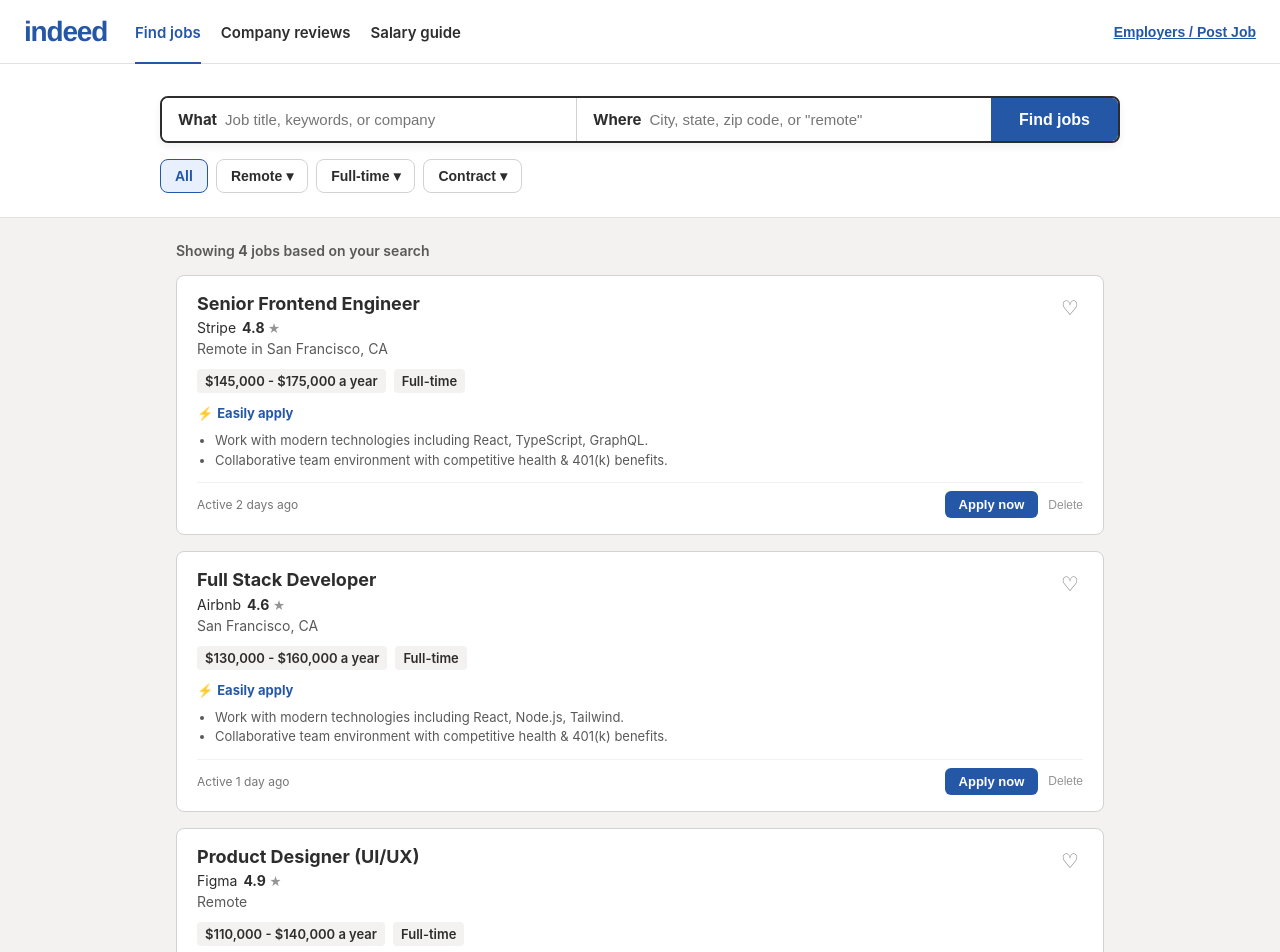
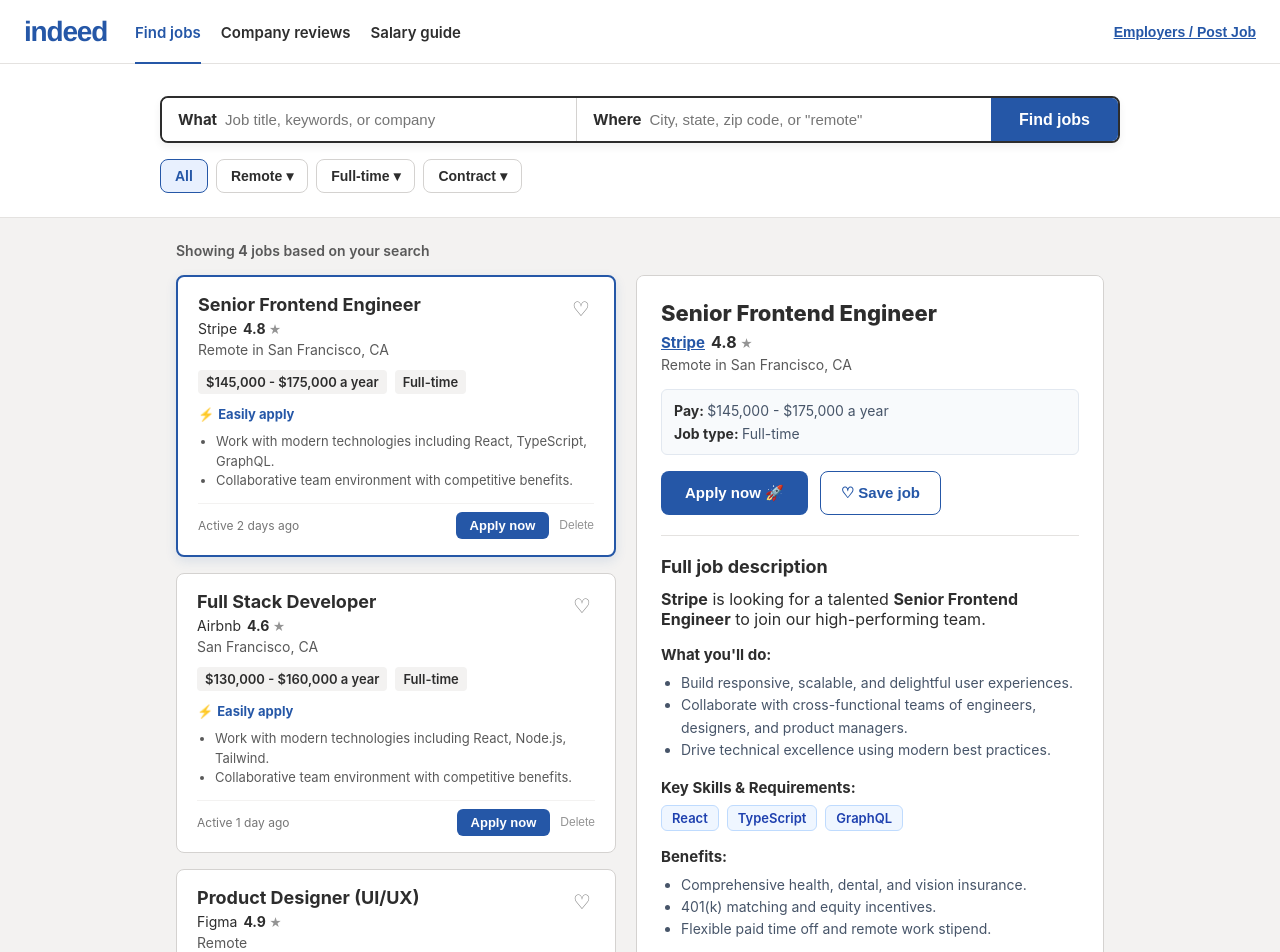
Before and after one commit to Hamdan-a11y/Hire-Flow, a React (Vite) app: page / in a window 1280 px wide. Shown: the top 952 px of the page. Built offline with nearby package versions, Linux system fonts and the light colour scheme.

Commit message:
feat: implement job portal layout with responsive CSS and job details component

```diff
--- a/src/App.jsx
+++ b/src/App.jsx
@@ -1,12 +1,14 @@
 import { useState } from "react";
 import JobCard from "./components/JobCard";
 import JobForm from "./components/JobForm";
+import JobDetails from "./components/JobDetails";
 
 export default function App() {
   const [searchTerm, setSearchTerm] = useState("");
   const [locationTerm, setLocationTerm] = useState("");
   const [showForm, setShowForm] = useState(false);
   const [selectedType, setSelectedType] = useState("All");
+  const [selectedJobId, setSelectedJobId] = useState(1);
 
   const [jobs, setJobs] = useState([
     {
@@ -73,13 +75,22 @@
     return matchesSearch && matchesLocation && matchesType;
   });
 
+  // Find the selected job object to pass to JobDetails
+  const selectedJob =
+    jobs.find((job) => job.id === selectedJobId) || filteredJobs[0] || null;
+
   const handleAddJob = (newJob) => {
     setJobs([newJob, ...jobs]);
+    setSelectedJobId(newJob.id); // Auto-select the newly added job
     setShowForm(false);
   };
 
   const handleDeleteJob = (idToDelete) => {
-    setJobs(jobs.filter((job) => job.id !== idToDelete));
+    const updated = jobs.filter((job) => job.id !== idToDelete);
+    setJobs(updated);
+    if (selectedJobId === idToDelete && updated.length > 0) {
+      setSelectedJobId(updated[0].id);
+    }
   };
 
   return (
@@ -119,7 +130,7 @@
         </div>
       </nav>
 
-      {/* 2. Indeed Search Section (What & Where) */}
+      {/* 2. Search Section (What & Where) */}
       <header className="search-hero">
         <div className="search-box-wrapper">
           <div className="search-field">
@@ -162,9 +173,9 @@
         </div>
       </header>
 
-      {/* 4. Main Job Feed */}
+      {/* 4. Main 2-Column Split Feed */}
       <main className="feed-container">
-        {/* Post Form (if opened) */}
+        {/* Post Form Modal/Card (if opened) */}
         {showForm && (
           <div style={{ marginBottom: "24px" }}>
             <JobForm onAddJob={handleAddJob} />
@@ -177,7 +188,9 @@
           </span>
         </div>
 
-        {/* Job Cards List */}
+        {/* 2-Column Split View: List on the Left, Details on the Right */}
+        <div className="indeed-split-layout">
+          {/* Left Column: Job Cards List */}
           <section className="job-list">
             {filteredJobs.length === 0 ? (
               <div
@@ -193,7 +206,7 @@
                   No jobs match your search
                 </h3>
                 <p style={{ color: "#595959", fontSize: "14px" }}>
-                Try different keywords or remove filters to see more results.
+                  Try different keywords or remove filters.
                 </p>
               </div>
             ) : (
@@ -201,11 +214,21 @@
                 <JobCard
                   key={job.id}
                   {...job}
+                  isSelected={job.id === selectedJobId}
+                  onSelect={setSelectedJobId}
                   onDelete={handleDeleteJob}
                 />
               ))
             )}
           </section>
+
+          {/* Right Column: Sticky Job Details Pane */}
+          {filteredJobs.length > 0 && selectedJob && (
+            <aside>
+              <JobDetails job={selectedJob} />
+            </aside>
+          )}
+        </div>
       </main>
     </div>
   );
--- a/src/components/JobCard.jsx
+++ b/src/components/JobCard.jsx
@@ -10,13 +10,18 @@
   tags = [],
   posted,
   rating = "4.5",
+  isSelected,
+  onSelect,
   onDelete,
 }) {
   const [isApplied, setIsApplied] = useState(false);
   const [isSaved, setIsSaved] = useState(false);
 
   return (
-    <div className={`indeed-card ${isApplied ? "applied" : ""}`}>
+    <div
+      className={`indeed-card ${isSelected ? "selected" : ""}`}
+      onClick={() => onSelect(id)}
+    >
       {/* Top Header: Title + Bookmark Heart */}
       <div className="card-top">
         <div>
@@ -30,10 +35,13 @@
           <div className="card-location">{location}</div>
         </div>
 
-        {/* Indeed Heart Bookmark */}
+        {/* Heart Bookmark Button */}
         <button
           className={`btn-bookmark ${isSaved ? "saved" : ""}`}
-          onClick={() => setIsSaved(!isSaved)}
+          onClick={(e) => {
+            e.stopPropagation(); // Don't trigger card selection when clicking heart
+            setIsSaved(!isSaved);
+          }}
           title={isSaved ? "Saved" : "Save job"}
         >
           {isSaved ? "♥" : "♡"}
@@ -55,7 +63,7 @@
       {/* Snippet Bullet Points */}
       <ul className="card-snippets">
         <li>Work with modern technologies including {tags.join(", ")}.</li>
-        <li>Collaborative team environment with competitive health & 401(k) benefits.</li>
+        <li>Collaborative team environment with competitive benefits.</li>
       </ul>
 
       {/* Footer: Date posted + Apply Action + Delete */}
@@ -64,7 +72,10 @@
 
         <div style={{ display: "flex", gap: "10px", alignItems: "center" }}>
           <button
-            onClick={() => setIsApplied(true)}
+            onClick={(e) => {
+              e.stopPropagation(); // Don't trigger card selection when clicking apply
+              setIsApplied(true);
+            }}
             disabled={isApplied}
             style={{
               backgroundColor: isApplied ? "#10b981" : "#2557a7",
@@ -81,7 +92,10 @@
           </button>
 
           <button
-            onClick={() => onDelete(id)}
+            onClick={(e) => {
+              e.stopPropagation(); // Don't trigger card selection when deleting
+              onDelete(id);
+            }}
             style={{
               background: "transparent",
               border: "none",
--- /dev/null
+++ b/src/components/JobDetails.jsx
@@ -0,0 +1,99 @@
+import { useState } from "react";
+
+export default function JobDetails({ job }) {
+  const [isApplied, setIsApplied] = useState(false);
+  const [isSaved, setIsSaved] = useState(false);
+
+  if (!job) {
+    return (
+      <div className="indeed-details-pane empty">
+        <p>Select a job to view details</p>
+      </div>
+    );
+  }
+
+  return (
+    <div className="indeed-details-pane">
+      {/* Header Info */}
+      <div className="details-header">
+        <h1 className="details-title">{job.title}</h1>
+        <div className="details-company-line">
+          <a href="#" className="details-company-name">
+            {job.company}
+          </a>
+          <span className="company-rating">
+            {job.rating} <span className="company-stars">★</span>
+          </span>
+        </div>
+        <p className="details-location">{job.location}</p>
+      </div>
+
+      {/* Salary & Type info box */}
+      <div className="details-pill-box">
+        <div>
+          <span className="details-label">Pay: </span>
+          <span className="details-value">{job.salary}</span>
+        </div>
+        <div>
+          <span className="details-label">Job type: </span>
+          <span className="details-value">{job.type}</span>
+        </div>
+      </div>
+
+      {/* Action Buttons */}
+      <div className="details-actions">
+        <button
+          className="btn-indeed-apply"
+          onClick={() => setIsApplied(true)}
+          disabled={isApplied}
+        >
+          {isApplied ? "Applied ✓" : "Apply now 🚀"}
+        </button>
+
+        <button
+          className={`btn-indeed-save ${isSaved ? "saved" : ""}`}
+          onClick={() => setIsSaved(!isSaved)}
+        >
+          {isSaved ? "♥ Saved" : "♡ Save job"}
+        </button>
+      </div>
+
+      <hr className="details-divider" />
+
+      {/* Full Description Content */}
+      <div className="details-body">
+        <h3>Full job description</h3>
+        <p>
+          <strong>{job.company}</strong> is looking for a talented{" "}
+          <strong>{job.title}</strong> to join our high-performing team.
+        </p>
+
+        <h4>What you'll do:</h4>
+        <ul>
+          <li>Build responsive, scalable, and delightful user experiences.</li>
+          <li>Collaborate with cross-functional teams of engineers, designers, and product managers.</li>
+          <li>Drive technical excellence using modern best practices.</li>
+        </ul>
+
+        <h4>Key Skills & Requirements:</h4>
+        <div className="details-tags">
+          {job.tags &&
+            job.tags.map((tag, index) => (
+              <span key={index} className="details-tag-badge">
+                {tag}
+              </span>
+            ))}
+        </div>
+
+        <h4>Benefits:</h4>
+        <ul>
+          <li>Comprehensive health, dental, and vision insurance.</li>
+          <li>401(k) matching and equity incentives.</li>
+          <li>Flexible paid time off and remote work stipend.</li>
+        </ul>
+
+        <p className="details-posted-date">Posted {job.posted}</p>
+      </div>
+    </div>
+  );
+}
--- a/src/index.css
+++ b/src/index.css
@@ -317,3 +317,163 @@
 .btn-bookmark:hover {
   color: #2557a7;
 }
+/* 2-Column Split Layout */
+.indeed-split-layout {
+  display: grid;
+  grid-template-columns: 440px 1fr;
+  gap: 20px;
+  align-items: start;
+}
+
+@media (max-width: 900px) {
+  .indeed-split-layout {
+    grid-template-columns: 1fr;
+  }
+}
+
+/* Selected Card Highlight */
+.indeed-card.selected {
+  border: 2px solid #2557a7;
+  box-shadow: 0 4px 12px rgba(37, 87, 167, 0.12);
+}
+
+/* Sticky Details Pane */
+.indeed-details-pane {
+  background: #ffffff;
+  border: 1px solid #d4d2d0;
+  border-radius: 8px;
+  padding: 24px;
+  position: sticky;
+  top: 80px;
+  max-height: calc(100vh - 100px);
+  overflow-y: auto;
+  text-align: left;
+}
+
+.details-title {
+  font-size: 22px;
+  font-weight: 800;
+  color: #2d2d2d;
+  margin-bottom: 6px;
+}
+
+.details-company-name {
+  color: #2557a7;
+  font-weight: 700;
+  text-decoration: underline;
+  font-size: 15px;
+}
+
+.details-location {
+  color: #595959;
+  font-size: 14px;
+  margin-top: 4px;
+}
+
+.details-pill-box {
+  background: #f8fafc;
+  border: 1px solid #e2e8f0;
+  border-radius: 6px;
+  padding: 12px;
+  margin: 16px 0;
+  display: flex;
+  flex-direction: column;
+  gap: 6px;
+  font-size: 14px;
+}
+
+.details-label {
+  font-weight: 700;
+  color: #2d2d2d;
+}
+
+.details-value {
+  color: #475569;
+}
+
+.details-actions {
+  display: flex;
+  gap: 12px;
+  margin: 16px 0;
+}
+
+.btn-indeed-apply {
+  background-color: #2557a7;
+  color: #ffffff;
+  border: none;
+  padding: 12px 24px;
+  border-radius: 8px;
+  font-size: 15px;
+  font-weight: 700;
+  cursor: pointer;
+  transition: background-color 0.15s ease;
+}
+
+.btn-indeed-apply:hover {
+  background-color: #0b3b8c;
+}
+
+.btn-indeed-save {
+  background: #ffffff;
+  border: 1px solid #2557a7;
+  color: #2557a7;
+  padding: 12px 20px;
+  border-radius: 8px;
+  font-size: 15px;
+  font-weight: 700;
+  cursor: pointer;
+}
+
+.btn-indeed-save.saved {
+  background: #e8f0fe;
+}
+
+.details-divider {
+  border: none;
+  border-top: 1px solid #e4e2e0;
+  margin: 20px 0;
+}
+
+.details-body h3 {
+  font-size: 18px;
+  font-weight: 700;
+  color: #2d2d2d;
+  margin-bottom: 12px;
+}
+
+.details-body h4 {
+  font-size: 15px;
+  font-weight: 700;
+  color: #2d2d2d;
+  margin: 16px 0 8px 0;
+}
+
+.details-body ul {
+  padding-left: 20px;
+  color: #475569;
+  font-size: 14px;
+  line-height: 1.6;
+}
+
+.details-tags {
+  display: flex;
+  gap: 8px;
+  flex-wrap: wrap;
+  margin-top: 6px;
+}
+
+.details-tag-badge {
+  background: #eff6ff;
+  color: #1e40af;
+  border: 1px solid #bfdbfe;
+  padding: 4px 10px;
+  border-radius: 6px;
+  font-size: 13px;
+  font-weight: 600;
+}
+
+.details-posted-date {
+  color: #767676;
+  font-size: 13px;
+  margin-top: 20px;
+}
```
Lines whose indentation alone changed are shown as unchanged.
